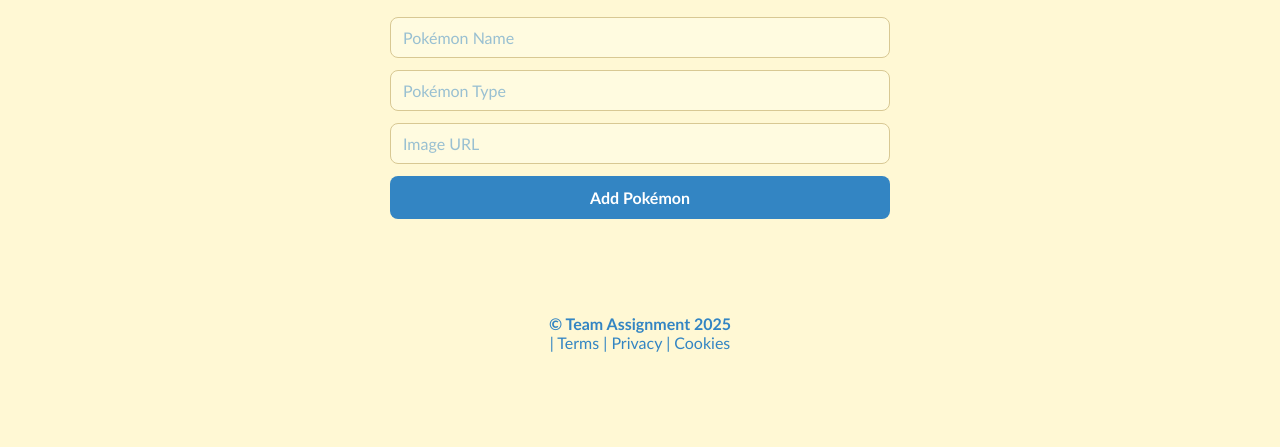
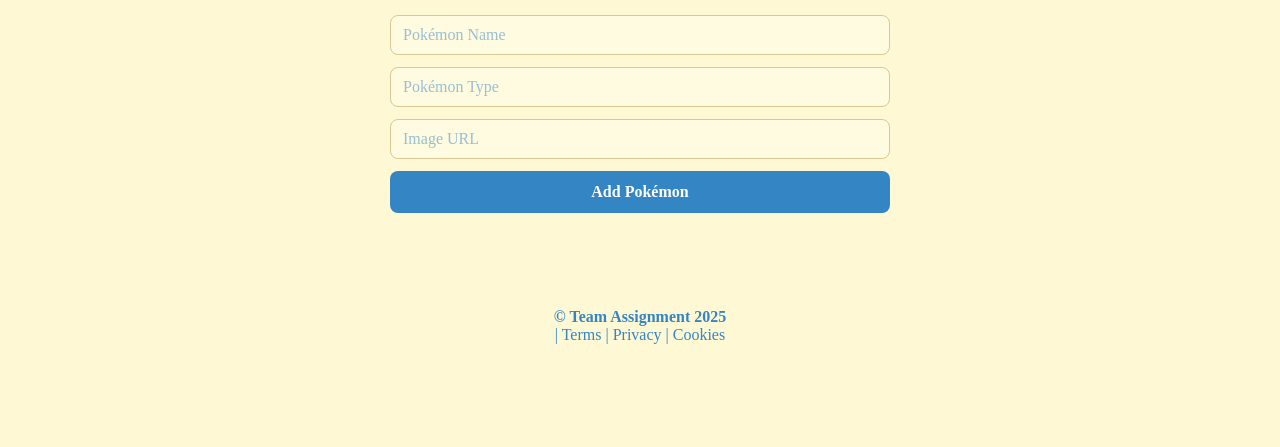
Before and after one commit to chase-m9/Pokemon, a plain HTML site: page Group Project/index.html in a window 1280 px wide. Shown: the part 673-1120 px from the top of the page. Drawn offline with Linux system fonts and the light colour scheme; no server answers.

Commit message:
CSS Update - koffor02

```diff
--- a/Group Project/css/styles.css
+++ b/Group Project/css/styles.css
@@ -1,8 +1,7 @@
 * {
   margin: 0;
   padding: 0;
-  font-family: "Trebuchet MS", "Lucida Sans Unicode", "Lucida Grande",
-    "Lucida Sans", Arial, sans-serif;
+  font-family: "Handjet Regular 400", "Chokokutai";
 }
 
 body {
```
